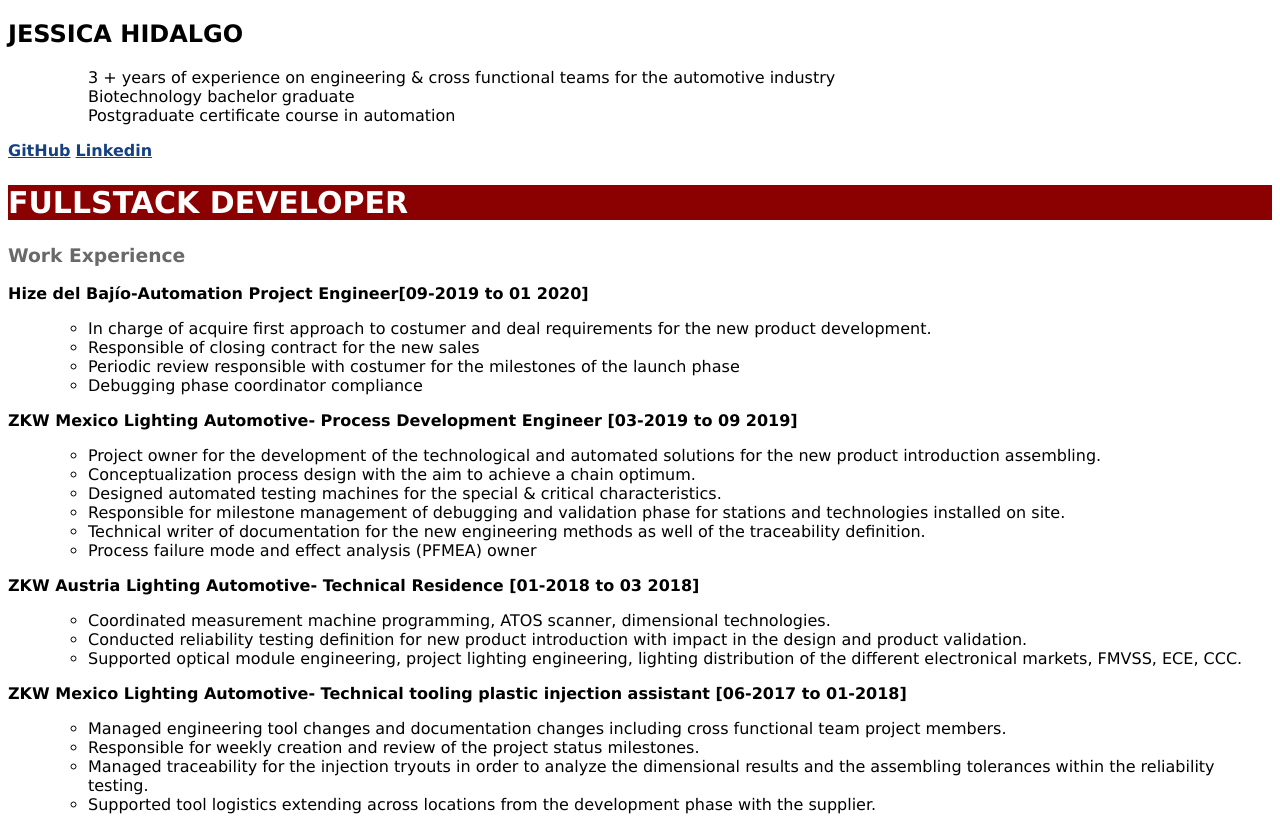
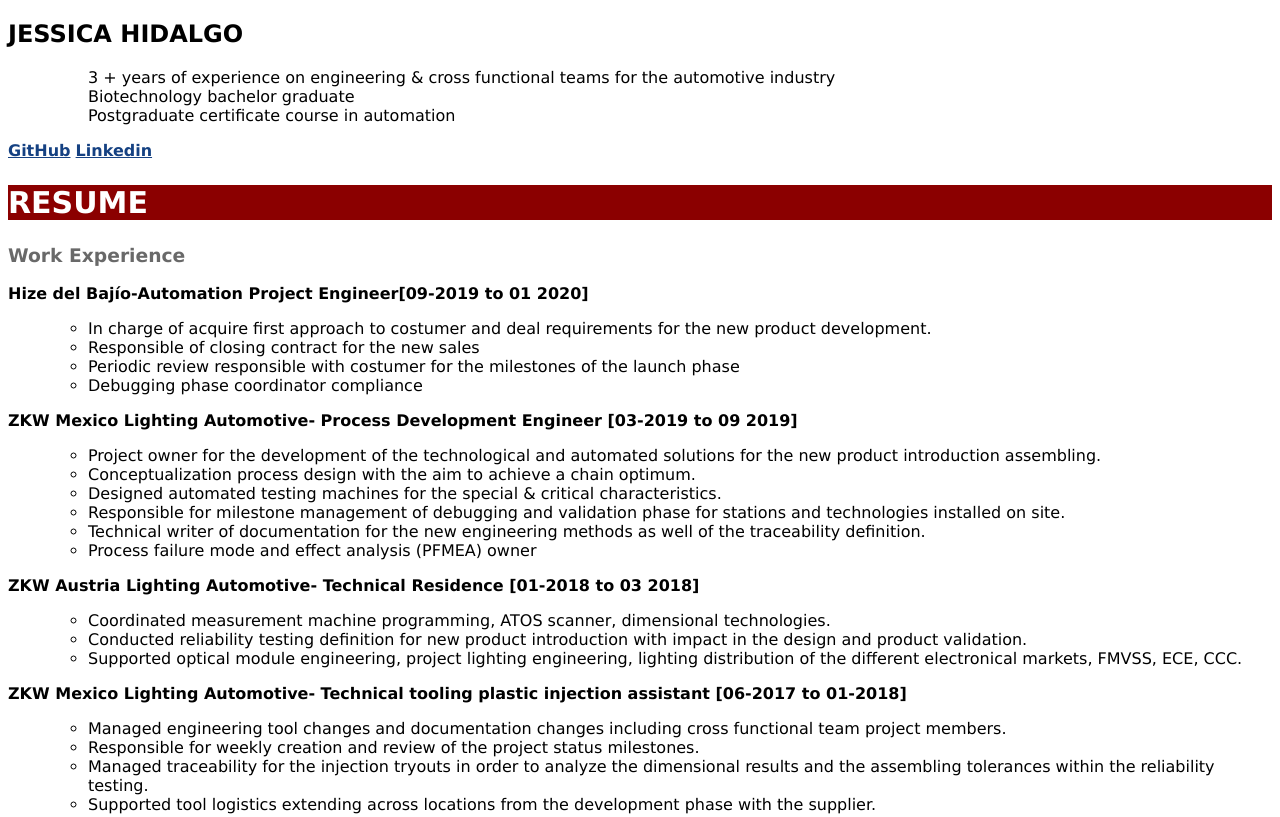
Before and after one commit to JessicaHidalgo/OnlineResume, a plain HTML site: page index.html in a window 1280 px wide. Shown: the top 817 px of the page. Drawn offline with Linux system fonts and the light colour scheme.

Commit message:
2nd version 1.0

```diff
--- a/index.html
+++ b/index.html
@@ -43,7 +43,7 @@ header {
 <a href=https://github.com/JessicaHidalgo style="color:#154182;font-weight:bold;">GitHub</a>
 <a href=https://www.linkedin.com/in/hidalgojessica/ style="color:#154182;font-weight:bold;">Linkedin</a>
 <header>
-  <h2>FULLSTACK DEVELOPER</h2>
+  <h2>RESUME</h2>
 </header>
 
 <section>
```
